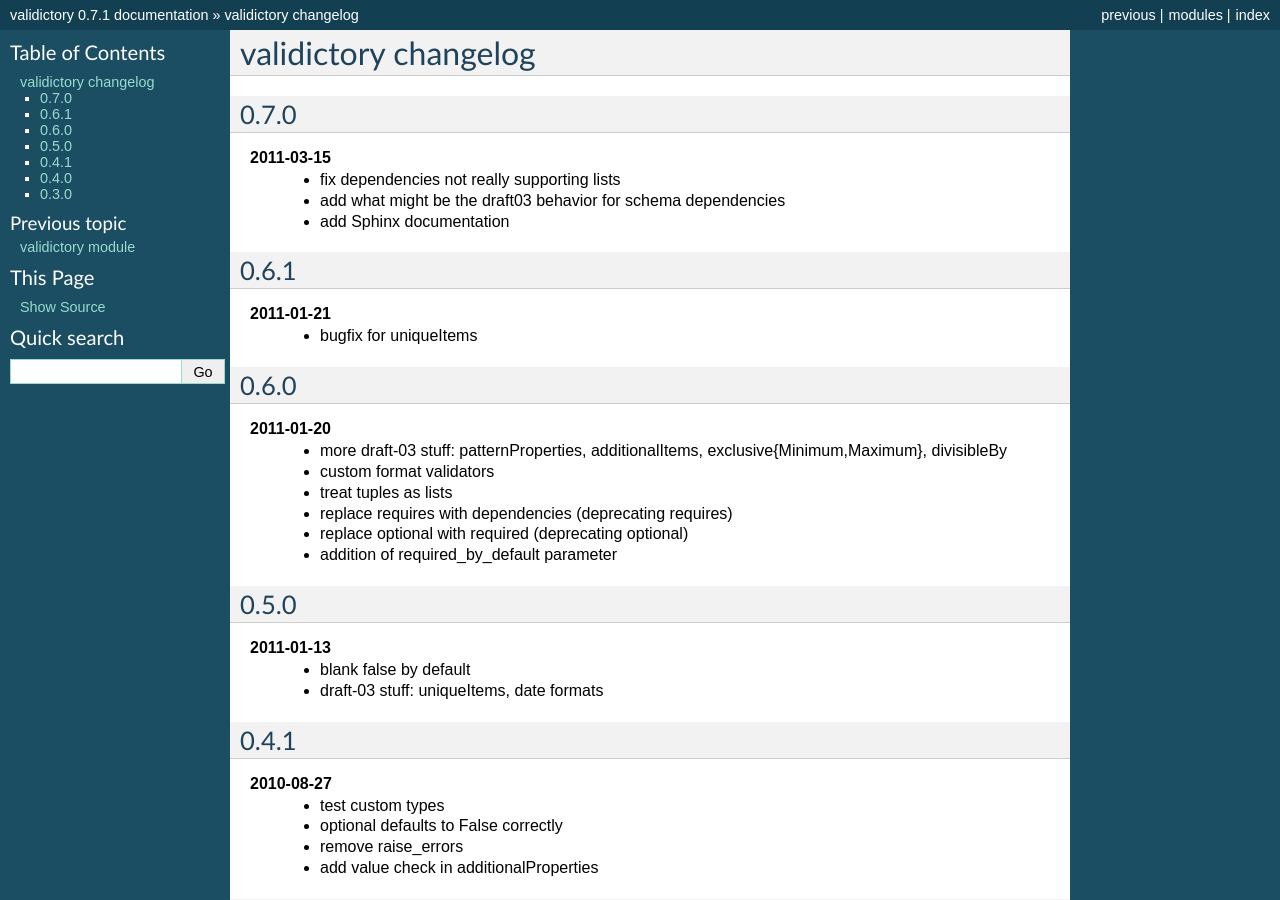
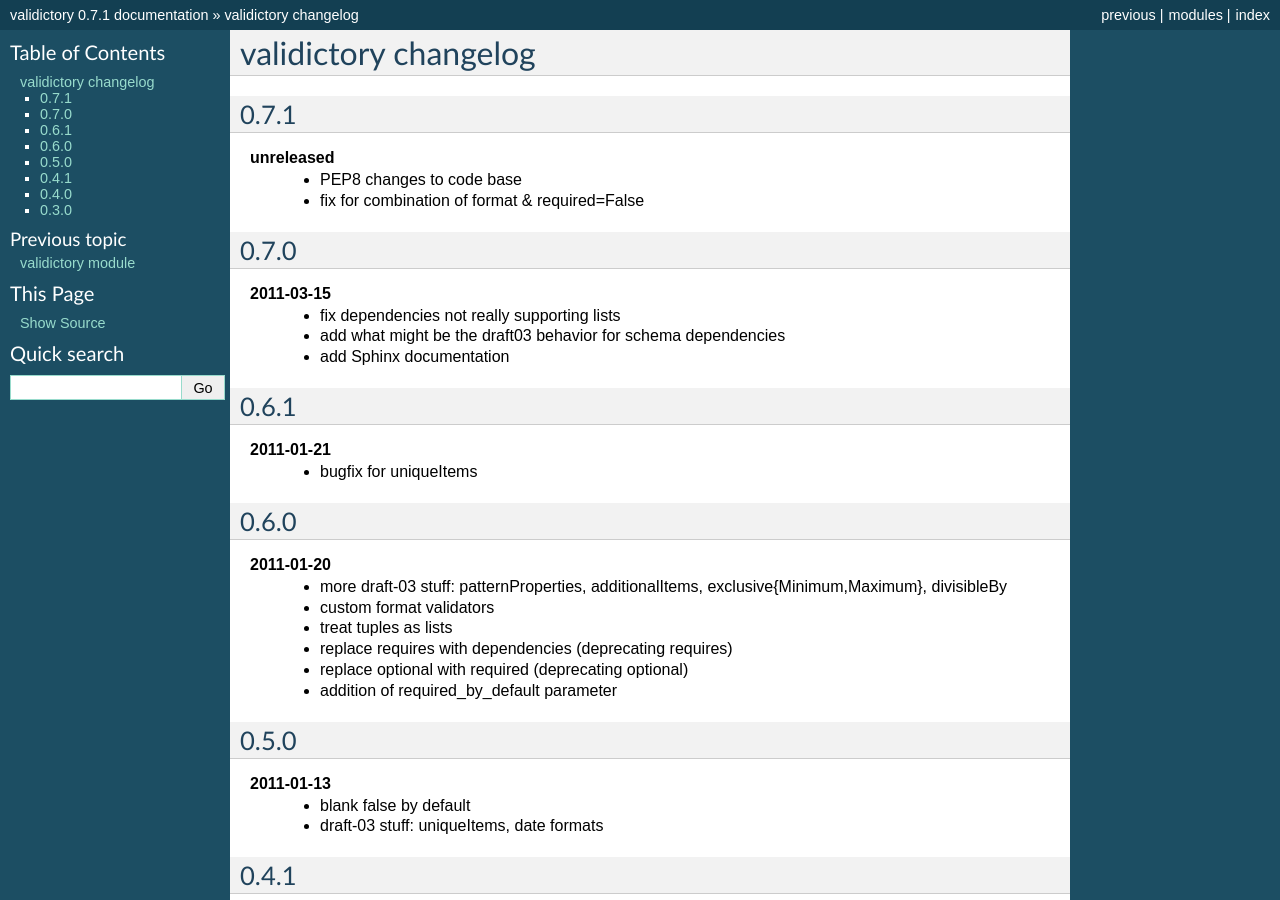
Before and after one commit to jpmckinney/validictory, a Sphinx documentation site: the page built from docs/changelog.rst, in a window 1280 px wide and 900 px high. Built offline with Sphinx 7.4.7, drawn with Linux system fonts in a browser that asks for light colours.

Commit message:
add 0.7.1 to changelog

```diff
--- a/docs/changelog.rst
+++ b/docs/changelog.rst
@@ -1,5 +1,12 @@
 validictory changelog
 =====================
+
+0.7.1
+-----
+**unreleased**
+    * PEP8 changes to code base
+    * fix for combination of format & required=False
+
 
 0.7.0
 -----
```
